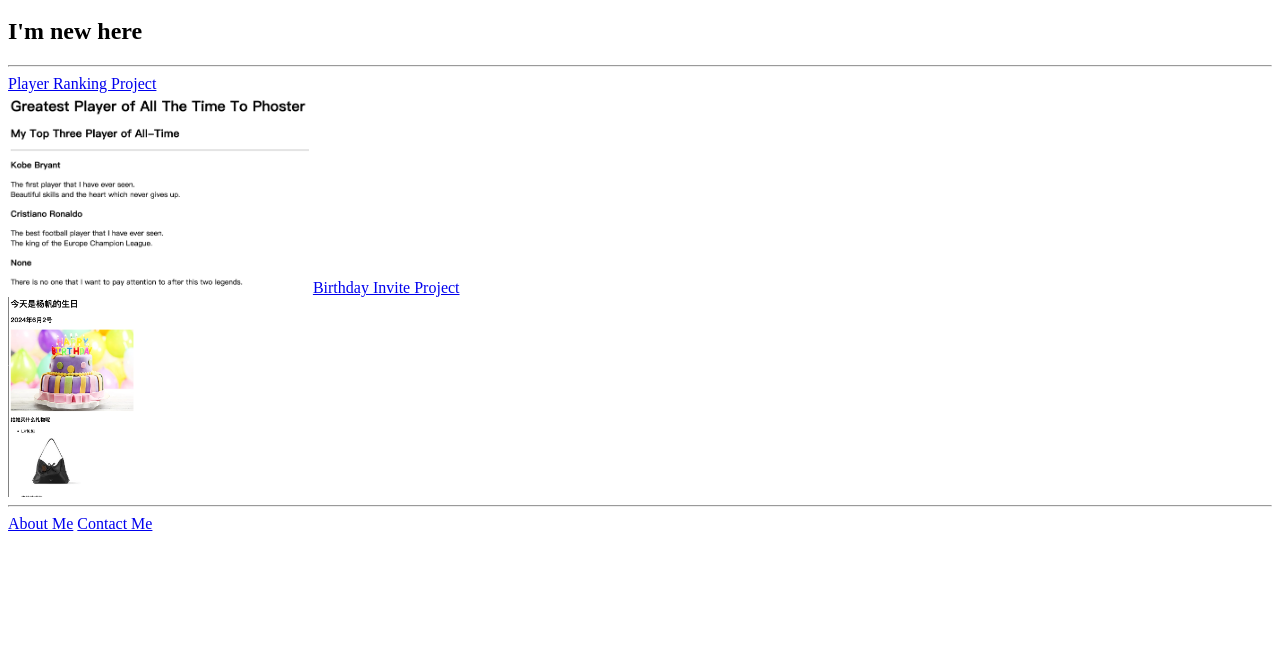
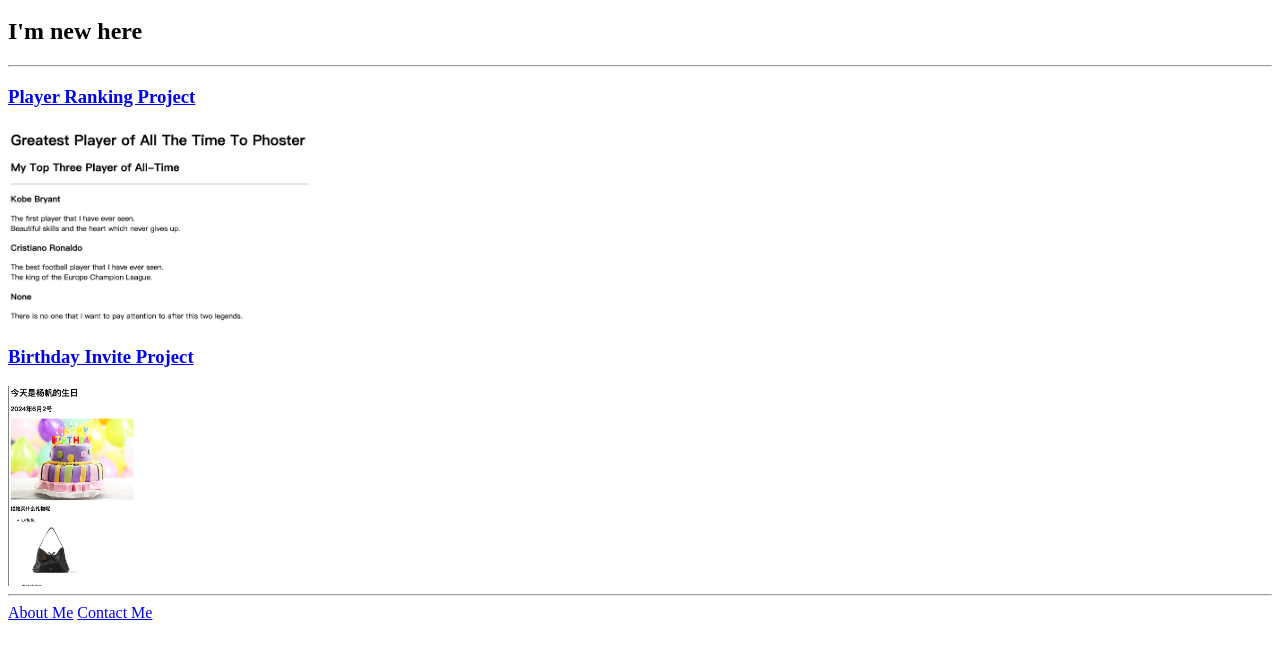
Before and after one commit to Phoster24678/html-portfolio, a plain HTML site: page index.html in a window 1280 px wide. Shown: the part 48-704 px from the top of the page. Drawn offline with Linux system fonts and the light colour scheme.

Commit message:
Add files via upload

```diff
--- a/index.html
+++ b/index.html
@@ -21,9 +21,9 @@ https://developer.mozilla.org/en-US/docs/Web/HTML/Element/img#attr-height -->
     </head>
     <hr />
     <body>
-        <a href="./public/player-ranking.html">Player Ranking Project</a><br />
+        <h3><a href="./public/player-ranking.html">Player Ranking Project</a></h3>
         <img src="./assets/images/player-ranking.png" height="200"/>
-        <a href="./public/birthday-invite.html">Birthday Invite Project</a><br />
+        <h3><a href="./public/birthday-invite.html">Birthday Invite Project</a></h3>
         <img src="./assets/images/birthday-inviting.png" height="200"/>
         <hr />
         <a href="./public/about.html">About Me</a> <a href="./public/contact.html">Contact Me</a>
```
